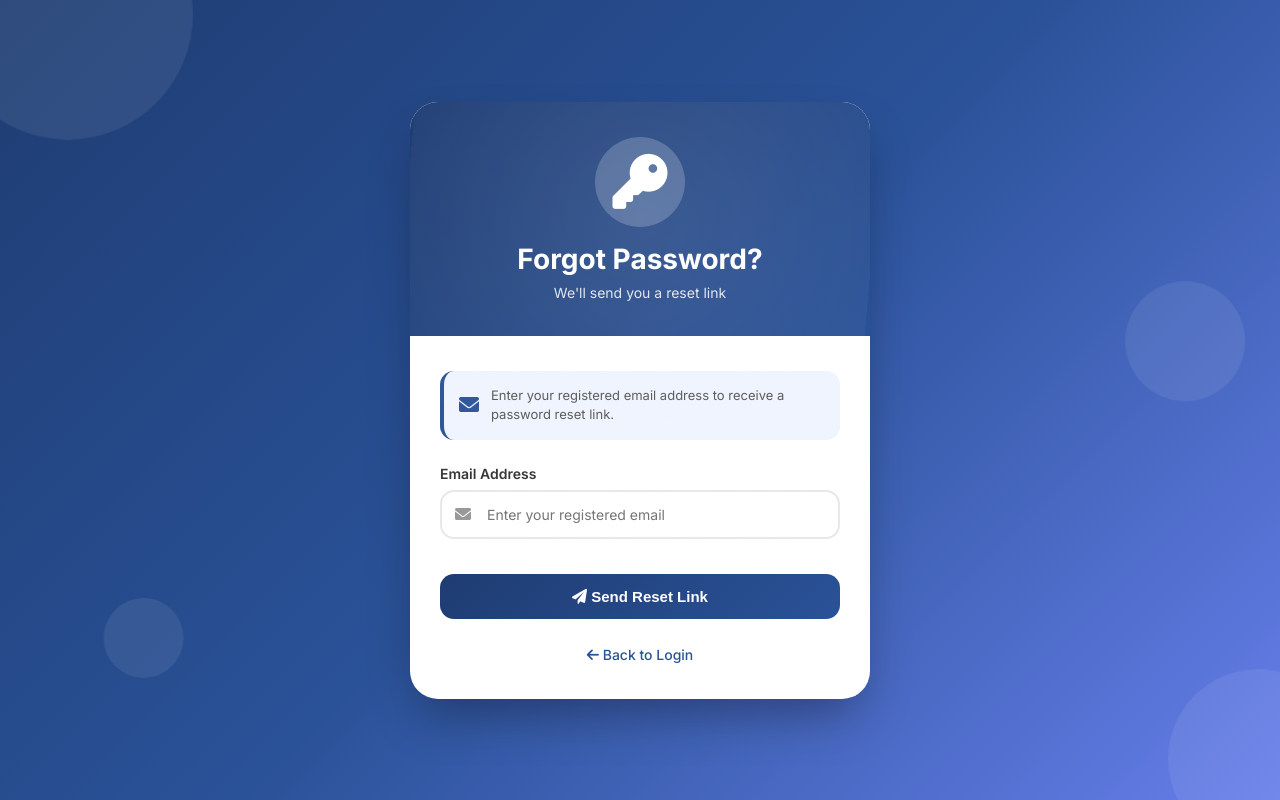
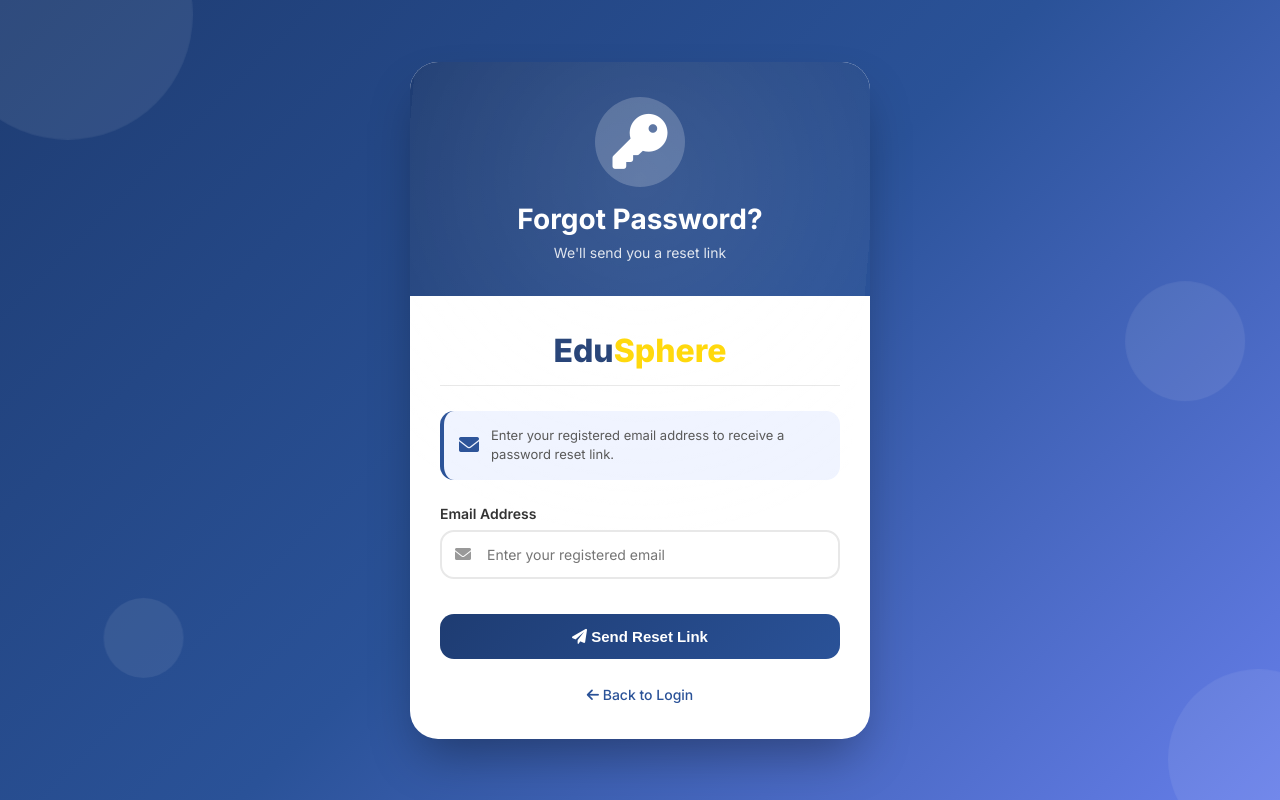
Before and after one commit to Zubair-ahmad259/edusystem, a Django app: page /home_auth/forgot-password/ in a window 1280 px wide. Run offline with Django 5.2, Linux system fonts and the light colour scheme.

Commit message:
Update login, forgot password, reset pssword templates

```diff
--- a/templates/authentication/forgot_password.html
+++ b/templates/authentication/forgot_password.html
@@ -120,6 +120,25 @@
             font-size: 14px;
             position: relative;
             z-index: 1;
+        }
+
+        /* Desktop Brand - Always visible on desktop */
+        .desktop-brand {
+            display: block;
+            text-align: center;
+            margin-bottom: 25px;
+            padding-bottom: 15px;
+            border-bottom: 1px solid #e8e8e8;
+        }
+
+        .desktop-brand h2 {
+            font-size: 2rem;
+            font-weight: 800;
+            color: #1e3c72;
+        }
+
+        .desktop-brand span {
+            color: #ffd700;
         }
 
         /* Mobile Brand - Only visible on mobile */
@@ -274,7 +293,11 @@
             font-size: 16px;
         }
 
+        /* Desktop styles - hide desktop brand on mobile */
         @media (max-width: 768px) {
+            .desktop-brand {
+                display: none;
+            }
             .mobile-brand {
                 display: block;
             }
@@ -288,6 +311,7 @@
             .info-box { padding: 12px; }
             .info-box p { font-size: 12px; }
             .mobile-brand h2 { font-size: 1.5rem; }
+            .desktop-brand h2 { font-size: 1.5rem; }
         }
     </style>
 </head>
@@ -308,6 +332,11 @@
             </div>
 
             <div class="card-body">
+                <!-- Desktop Brand - Visible on desktop screens -->
+                <div class="desktop-brand">
+                    <h2>Edu<span>Sphere</span></h2>
+                </div>
+
                 <!-- Mobile Brand - Only visible on mobile screens -->
                 <div class="mobile-brand">
                     <h2>Edu<span>Sphere</span></h2>
```
Also changed, not shown: templates/authentication/reset_password.html (+31 -0 lines).
